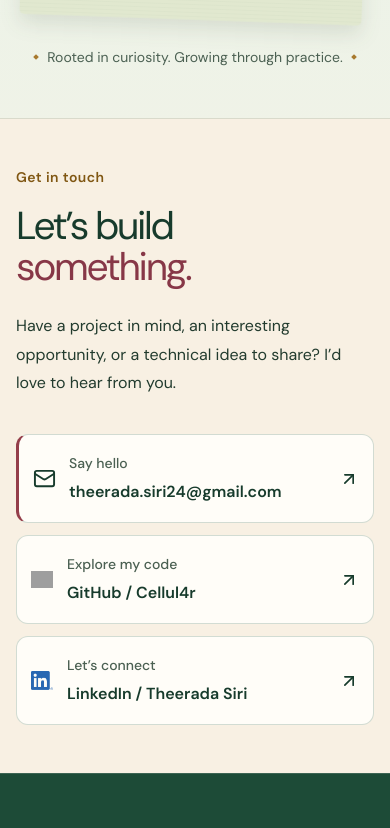
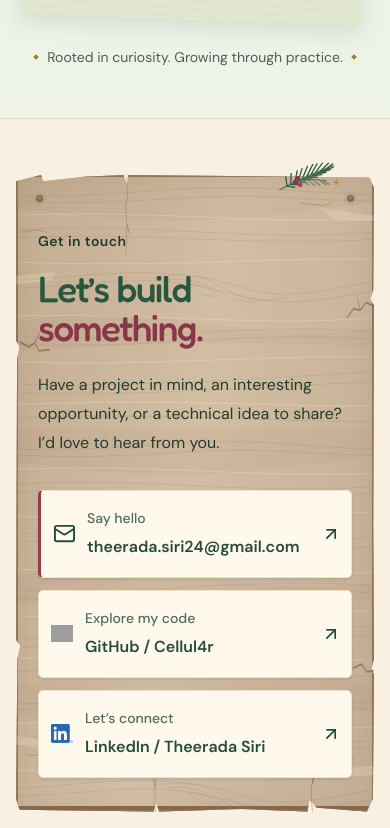
Before and after one commit to Cellul4r/cellul4r.github.io, a React (Vite) app: page / in a window 390 px wide. Shown: the part 2776-3604 px from the top of the page. Built offline with nearby package versions, Linux system fonts and the light colour scheme; grey boxes are pictures that could not be loaded.

Commit message:
feat: give the contact section a weathered oak sign
Add faded oak grain, chipped edges, hairline cracks, aged fasteners, and an evergreen accent. Use evergreen and burgundy text with cream contact plaques, and colocate the responsive contact styles.

```diff
--- /dev/null
+++ b/src/components/ContactSection.css
@@ -0,0 +1,34 @@
+.section.contact-section { padding-block: 56px; scroll-margin-top: 90px; background: #f8f0e3; border-top: 1px solid #dce0cd; }
+.contact-board { position: relative; isolation: isolate; padding: 56px 22px 34px; color: #254c3b; }
+.contact-board::before { content: ''; position: absolute; z-index: -1; inset: 0; background-color: #c9b399; background-image: url('../assets/decorations/oak-grain.svg'), linear-gradient(100deg, #c4ad91, #d2bea4 48%, #c5af95); background-size: 760px 254px, 100% 100%; box-shadow: inset 0 0 0 2px #927458, inset 0 -6px 0 #86684c, inset 0 0 28px #6e4e2921; clip-path: polygon(0 1%, 7% 0, 7.6% 1%, 19% .3%, 30% 0, 31% 1.6%, 31.4% 0, 98.7% .4%, 100% 2%, 99.8% 18%, 99% 19.5%, 100% 20.5%, 99.8% 55%, 100% 76%, 99.3% 77.5%, 100% 78.5%, 99.7% 98%, 98% 100%, 84% 99.4%, 82% 98.2%, 81.4% 100%, 63% 99.6%, 40% 100%, 39% 98.4%, 38.5% 100%, 1% 99.7%, 0 98%, .4% 76%, 1.2% 74%, 0 73%, .3% 29%, 1% 27%, 0 26%); pointer-events: none; }
+.contact-board::after { content: ''; position: absolute; z-index: -1; inset: 0; background: url('../assets/decorations/oak-cracks.svg') center / 100% 100% no-repeat; pointer-events: none; }
+.contact-grid { display: grid; grid-template-columns: minmax(0, 1fr); gap: 32px; align-items: center; }
+.contact-grid > * { min-width: 0; }
+.contact-fasteners { position: absolute; inset: 0; pointer-events: none; }
+.contact-fasteners::before, .contact-fasteners::after { content: ''; position: absolute; top: 20px; width: 7px; height: 7px; border-radius: 50%; background: #8c7657; border: 1px solid #68523a; box-shadow: 0 0 0 3px #75523215, inset 0 1px 1px #c3ae8ba6; }
+.contact-fasteners::before { left: 20px; }
+.contact-fasteners::after { right: 20px; }
+.contact-sprig { position: absolute; top: -18px; right: 30px; width: 72px; height: 40px; }
+.contact-copy .eyebrow { color: #223b2e; }
+.contact-copy h2 { margin: 0; color: #28573f; font-family: Fredoka, 'DM Sans', sans-serif; font-weight: 500; font-size: clamp(2.3rem, 7vw, 4.5rem); line-height: 1.05; letter-spacing: -.04em; }
+.contact-copy h2 em { color: #873747; font-style: normal; }
+.contact-copy > p:last-child { max-width: 430px; margin: 24px 0 0; color: #223b2e; line-height: 1.8; }
+.contact-links { display: grid; gap: 12px; min-width: 0; font-style: normal; }
+.contact-links img { display: block; width: 22px; height: 22px; object-fit: contain; }
+.contact-links a { display: grid; grid-template-columns: 24px minmax(0, 1fr) 18px; align-items: center; gap: 10px; min-height: 88px; padding: 16px 12px; border: 1px solid #efe1c8; border-radius: 5px; background: #fff9ed; color: #254c3b; box-shadow: 0 2px 3px #3822131a; transition: border-color .2s, transform .2s; }
+.contact-links a:hover { transform: translateY(-2px); border-color: #b47b58; }
+.contact-links a:focus-visible { outline: 3px solid #873747; outline-offset: 4px; }
+.contact-links a.contact-email { border-left: 3px solid #943e4a; }
+.contact-links small { display: block; margin-bottom: 6px; color: #526a5b; font-family: var(--font-sans); font-size: var(--font-size-caption); font-weight: 500; }
+.contact-links strong { display: block; font-size: var(--font-size-body); font-weight: 600; overflow-wrap: anywhere; }
+@media (min-width: 48rem) {
+  .section.contact-section { padding-block: 72px; }
+  .contact-board { padding: 56px 44px 44px; }
+  .contact-sprig { top: -24px; right: 44px; width: 96px; height: 52px; }
+  .contact-links a { padding: 20px; gap: 14px; }
+}
+@media (min-width: 64rem) {
+  .section.contact-section { padding-block: 88px; }
+  .contact-board { padding: 64px 52px; }
+  .contact-grid { grid-template-columns: repeat(2, minmax(0, 1fr)); gap: 48px; }
+}
--- a/src/components/ContactSection.tsx
+++ b/src/components/ContactSection.tsx
@@ -3,11 +3,16 @@ import githubLogo from '../assets/brands/github.svg'
 import linkedinLogo from '../assets/brands/linkedin.png'
 import { profile } from '../data/portfolio'
 import { ScrollReveal } from './ScrollReveal'
+import { EvergreenSprig } from './decorations/EvergreenSprig'
+import './ContactSection.css'
 
 export function ContactSection() {
   return (
     <section className="section contact-section" id="contact" aria-labelledby="contact-title">
-      <ScrollReveal className="container contact-grid">
+      <div className="container">
+        <ScrollReveal className="contact-board contact-grid">
+          <span className="contact-fasteners" aria-hidden="true" />
+          <EvergreenSprig className="contact-sprig" />
           <div className="contact-copy">
             <p className="eyebrow">Get in touch</p>
             <h2 id="contact-title">Let’s build<br /><em>something.</em></h2>
@@ -31,6 +36,7 @@ export function ContactSection() {
             </a>
           </address>
         </ScrollReveal>
+      </div>
     </section>
   )
 }
--- /dev/null
+++ b/src/components/decorations/EvergreenSprig.tsx
@@ -0,0 +1,18 @@
+export function EvergreenSprig({ className }: { className?: string }) {
+  return <svg className={className} viewBox="0 0 120 64" fill="none" aria-hidden="true" focusable="false" style={{ pointerEvents: 'none' }}>
+    <g strokeLinecap="round" strokeLinejoin="round">
+      <path d="M13 53C34 42 61 28 103 13M37 40C47 36 66 35 90 38" stroke="#7c724c" strokeWidth="2" />
+      <g stroke="#38634a" strokeWidth="2.3">
+        <path d="m25 47-2-15m8 12 1-18m6 15 4-19m2 16 6-20m1 16 8-20m-1 17 10-20m-3 17 10-18m-3 15 12-16m-3 13 13-13m-4 10 11-9" />
+        <path d="m25 47 13 2m-6-5 16 1m-9-5 18 1m-11-4 20-1m-13-2 22-2m-14-1 22-3m-15 0 22-4m-15 1 22-5m-15 2 20-6" />
+      </g>
+      <g stroke="#628265" strokeWidth="1.8">
+        <path d="m51 37 10 8m-3-9 13 10m-4-10 13 10m-4-10 14 9m-6-7 12 6" />
+      </g>
+    </g>
+    <circle cx="39" cy="41" r="4.5" fill="#873747" />
+    <circle cx="47" cy="45" r="4" fill="#9b4b56" />
+    <circle cx="43" cy="34" r="3.5" fill="#873747" />
+    <path d="m107 35 1.5 4.5L113 41l-4.5 1.5L107 47l-1.5-4.5L101 41l4.5-1.5Z" fill="#b18b45" />
+  </svg>
+}
--- a/src/styles/globals.css
+++ b/src/styles/globals.css
@@ -516,20 +516,6 @@ body { color: var(--ink); background: #fff9ee; }
 .anya-mouse-hint:hover { transform: translateY(-3px); background: #f9e7bc; }
 .anya-mouse-hint:focus-visible { outline: 3px solid #9d5e09; outline-offset: 4px; }
 
-.section.contact-section { padding-block: 48px; scroll-margin-top: 90px; background: #f8f0e3; border-top: 1px solid rgba(31,87,61,.14); color: #173b2c; }
-.contact-grid { display: grid; grid-template-columns: minmax(0, 1fr); gap: 36px; align-items: center; }
-.contact-copy h2 { margin: 0; font-size: clamp(2.3rem, 10vw, 4.5rem); line-height: 1.05; letter-spacing: -.06em; }
-.contact-copy h2 em { color: var(--accent-burgundy); font-style: normal; }
-.contact-copy > p:last-child { max-width: 430px; margin: 24px 0 0; color: var(--text-body); line-height: 1.8; }
-.contact-links { display: grid; gap: 12px; min-width: 0; font-style: normal; }
-.contact-links img { display: block; width: 22px; height: 22px; object-fit: contain; }
-.contact-links a { display: grid; grid-template-columns: 24px minmax(0, 1fr) 20px; align-items: center; gap: 12px; min-height: 88px; padding: 18px 14px; border: 1px solid rgba(31,87,61,.2); border-radius: 12px; background: #fffdf8; transition: border-color .2s, transform .2s; }
-.contact-links a:hover { transform: translateY(-3px); border-color: #943e4a; }
-.contact-links a:focus-visible { outline-color: #943e4a; }
-.contact-links a.contact-email { border-left: 3px solid #943e4a; }
-.contact-links small { display: block; margin-bottom: 6px; color: var(--text-secondary); font-family: var(--font-sans); font-size: var(--font-size-caption); font-weight: 500; }
-.contact-links strong { display: block; font-size: var(--font-size-body); font-weight: 600; overflow-wrap: anywhere; }
-
 /* Mobile is the default; add columns only when the content has room. */
 @media (min-width: 40rem) {
   .capability-list, .decision-grid { grid-template-columns: repeat(2, minmax(0, 1fr)); }
@@ -540,7 +526,7 @@ body { color: var(--ink); background: #fff9ee; }
 @media (min-width: 48rem) {
   .container { width: min(1160px, calc(100% - 48px)); }
   .section { padding-block: 96px; }
-  .human-section, .section.contact-section { padding-block: 64px; }
+  .human-section { padding-block: 64px; }
   .nav-shell { width: calc(100% - 32px); }
   .menu-button { display: none; }
   .nav-links, .nav-links.is-open { position: static; display: flex; flex-direction: row; align-items: center; gap: 8px; max-height: none; overflow: visible; padding: 0; border: 0; background: transparent; box-shadow: none; }
@@ -561,13 +547,12 @@ body { color: var(--ink); background: #fff9ee; }
   .footer-grid, .detail-next { flex-direction: row; }
   .footer-links { text-align: right; }
   .footer-links a { justify-content: flex-end; }
-  .contact-links a { padding: 20px; gap: 16px; }
 }
 
 @media (min-width: 64rem) {
   .section { padding-block: 120px; }
   .hero { padding: 112px 0 40px; }
-  .human-section, .section.contact-section { padding-block: 72px; }
+  .human-section { padding-block: 72px; }
   .hero-grid { grid-template-columns: minmax(0, .95fr) minmax(0, 1.05fr); gap: 24px; }
   .hero-illustration { height: clamp(360px, 52svh, 500px); }
   .human-grid { grid-template-columns: minmax(0, 320px) minmax(0, 1fr); gap: clamp(40px, 6vw, 96px); }
@@ -583,7 +568,6 @@ body { color: var(--ink); background: #fff9ee; }
   .tutoring-grid { grid-template-columns: minmax(0, .85fr) minmax(0, 1.15fr); gap: 64px; }
   .algorithm-motif { height: 310px; }
   .evidence-note { grid-template-columns: minmax(0, .3fr) minmax(0, .7fr); gap: 40px; }
-  .contact-grid { grid-template-columns: repeat(2, minmax(0, 1fr)); gap: 64px; }
 }
 
 @media (min-width: 72rem) {
```
Also changed, not shown: src/assets/decorations/oak-cracks.svg (added), src/assets/decorations/oak-grain.svg (added). Lines whose indentation alone changed are shown as unchanged.
